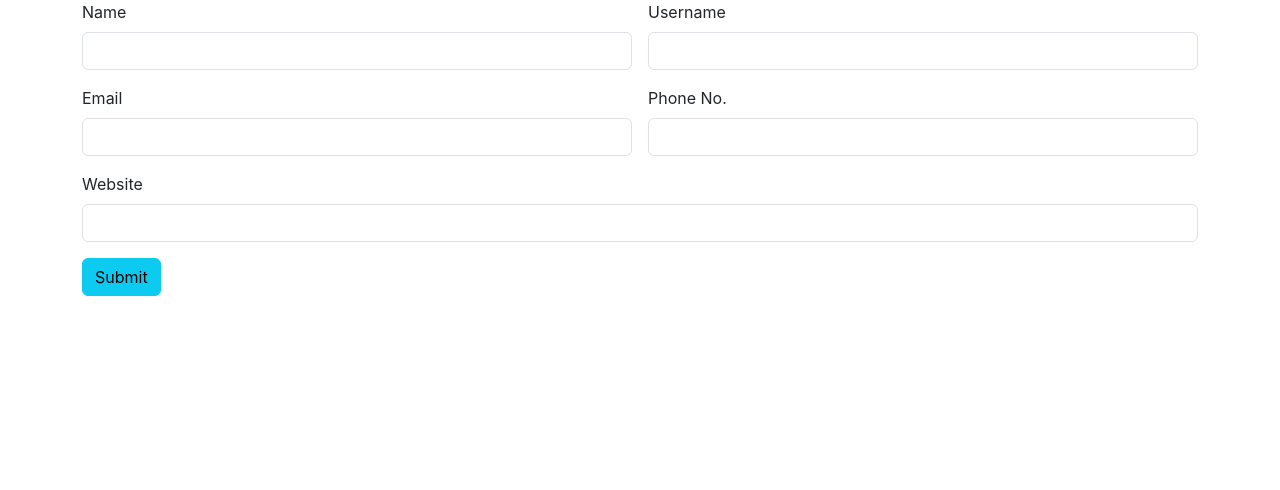
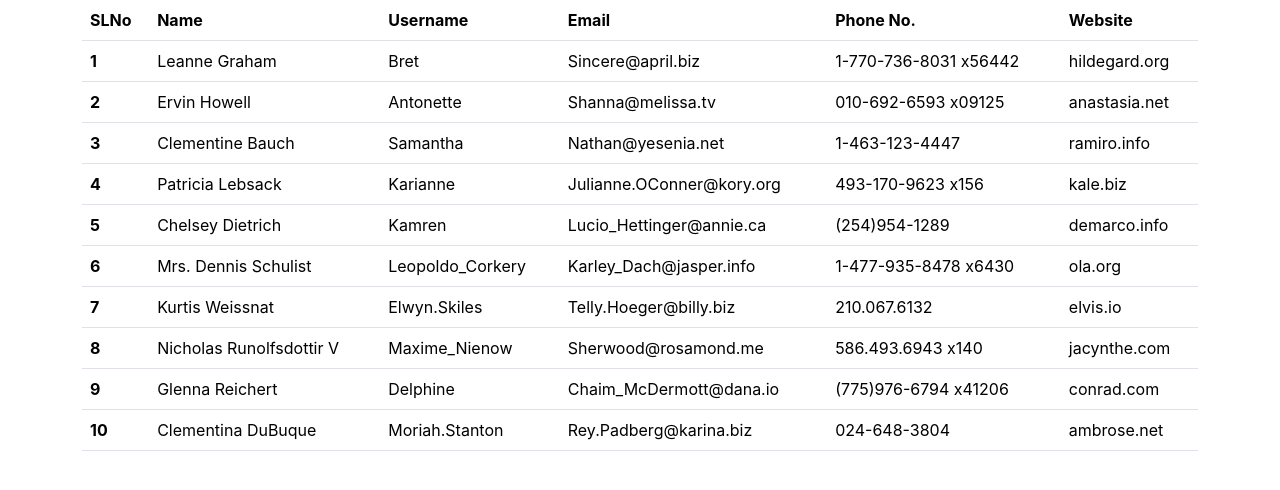
Before and after one commit to AdwaithVS/User-list, a React (Create React App) app: page / in a window 1280 px wide. Shown: the top 490 px of the page. Built offline with nearby package versions, Linux system fonts and the light colour scheme.

Commit message:
View Page

```diff
--- a/src/App.js
+++ b/src/App.js
@@ -1,11 +1,12 @@
 import logo from './logo.svg';
 import './App.css';
 import AddPage from './components/AddPage';
+import ViewPage from './components/ViewPage';
 
 function App() {
   return (
     <div>
-      <AddPage/>
+      <ViewPage/>
     </div>
   );
 }
--- /dev/null
+++ b/src/components/ViewPage.jsx
@@ -0,0 +1,278 @@
+import React, { useState } from 'react'
+
+const ViewPage = () => {
+const [data,changeData]=useState(
+    [
+        {
+          "id": 1,
+          "name": "Leanne Graham",
+          "username": "Bret",
+          "email": "Sincere@april.biz",
+          "address": {
+            "street": "Kulas Light",
+            "suite": "Apt. 556",
+            "city": "Gwenborough",
+            "zipcode": "92998-3874",
+            "geo": {
+              "lat": "-37.3159",
+              "lng": "81.1496"
+            }
+          },
+          "phone": "1-770-736-8031 x56442",
+          "website": "hildegard.org",
+          "company": {
+            "name": "Romaguera-Crona",
+            "catchPhrase": "Multi-layered client-server neural-net",
+            "bs": "harness real-time e-markets"
+          }
+        },
+        {
+          "id": 2,
+          "name": "Ervin Howell",
+          "username": "Antonette",
+          "email": "Shanna@melissa.tv",
+          "address": {
+            "street": "Victor Plains",
+            "suite": "Suite 879",
+            "city": "Wisokyburgh",
+            "zipcode": "90566-7771",
+            "geo": {
+              "lat": "-43.9509",
+              "lng": "-34.4618"
+            }
+          },
+          "phone": "010-692-6593 x09125",
+          "website": "anastasia.net",
+          "company": {
+            "name": "Deckow-Crist",
+            "catchPhrase": "Proactive didactic contingency",
+            "bs": "synergize scalable supply-chains"
+          }
+        },
+        {
+          "id": 3,
+          "name": "Clementine Bauch",
+          "username": "Samantha",
+          "email": "Nathan@yesenia.net",
+          "address": {
+            "street": "Douglas Extension",
+            "suite": "Suite 847",
+            "city": "McKenziehaven",
+            "zipcode": "59590-4157",
+            "geo": {
+              "lat": "-68.6102",
+              "lng": "-47.0653"
+            }
+          },
+          "phone": "1-463-123-4447",
+          "website": "ramiro.info",
+          "company": {
+            "name": "Romaguera-Jacobson",
+            "catchPhrase": "Face to face bifurcated interface",
+            "bs": "e-enable strategic applications"
+          }
+        },
+        {
+          "id": 4,
+          "name": "Patricia Lebsack",
+          "username": "Karianne",
+          "email": "Julianne.OConner@kory.org",
+          "address": {
+            "street": "Hoeger Mall",
+            "suite": "Apt. 692",
+            "city": "South Elvis",
+            "zipcode": "53919-4257",
+            "geo": {
+              "lat": "29.4572",
+              "lng": "-164.2990"
+            }
+          },
+          "phone": "493-170-9623 x156",
+          "website": "kale.biz",
+          "company": {
+            "name": "Robel-Corkery",
+            "catchPhrase": "Multi-tiered zero tolerance productivity",
+            "bs": "transition cutting-edge web services"
+          }
+        },
+        {
+          "id": 5,
+          "name": "Chelsey Dietrich",
+          "username": "Kamren",
+          "email": "Lucio_Hettinger@annie.ca",
+          "address": {
+            "street": "Skiles Walks",
+            "suite": "Suite 351",
+            "city": "Roscoeview",
+            "zipcode": "33263",
+            "geo": {
+              "lat": "-31.8129",
+              "lng": "62.5342"
+            }
+          },
+          "phone": "(254)954-1289",
+          "website": "demarco.info",
+          "company": {
+            "name": "Keebler LLC",
+            "catchPhrase": "User-centric fault-tolerant solution",
+            "bs": "revolutionize end-to-end systems"
+          }
+        },
+        {
+          "id": 6,
+          "name": "Mrs. Dennis Schulist",
+          "username": "Leopoldo_Corkery",
+          "email": "Karley_Dach@jasper.info",
+          "address": {
+            "street": "Norberto Crossing",
+            "suite": "Apt. 950",
+            "city": "South Christy",
+            "zipcode": "23505-1337",
+            "geo": {
+              "lat": "-71.4197",
+              "lng": "71.7478"
+            }
+          },
+          "phone": "1-477-935-8478 x6430",
+          "website": "ola.org",
+          "company": {
+            "name": "Considine-Lockman",
+            "catchPhrase": "Synchronised bottom-line interface",
+            "bs": "e-enable innovative applications"
+          }
+        },
+        {
+          "id": 7,
+          "name": "Kurtis Weissnat",
+          "username": "Elwyn.Skiles",
+          "email": "Telly.Hoeger@billy.biz",
+          "address": {
+            "street": "Rex Trail",
+            "suite": "Suite 280",
+            "city": "Howemouth",
+            "zipcode": "58804-1099",
+            "geo": {
+              "lat": "24.8918",
+              "lng": "21.8984"
+            }
+          },
+          "phone": "210.067.6132",
+          "website": "elvis.io",
+          "company": {
+            "name": "Johns Group",
+            "catchPhrase": "Configurable multimedia task-force",
+            "bs": "generate enterprise e-tailers"
+          }
+        },
+        {
+          "id": 8,
+          "name": "Nicholas Runolfsdottir V",
+          "username": "Maxime_Nienow",
+          "email": "Sherwood@rosamond.me",
+          "address": {
+            "street": "Ellsworth Summit",
+            "suite": "Suite 729",
+            "city": "Aliyaview",
+            "zipcode": "45169",
+            "geo": {
+              "lat": "-14.3990",
+              "lng": "-120.7677"
+            }
+          },
+          "phone": "586.493.6943 x140",
+          "website": "jacynthe.com",
+          "company": {
+            "name": "Abernathy Group",
+            "catchPhrase": "Implemented secondary concept",
+            "bs": "e-enable extensible e-tailers"
+          }
+        },
+        {
+          "id": 9,
+          "name": "Glenna Reichert",
+          "username": "Delphine",
+          "email": "Chaim_McDermott@dana.io",
+          "address": {
+            "street": "Dayna Park",
+            "suite": "Suite 449",
+            "city": "Bartholomebury",
+            "zipcode": "76495-3109",
+            "geo": {
+              "lat": "24.6463",
+              "lng": "-168.8889"
+            }
+          },
+          "phone": "(775)976-6794 x41206",
+          "website": "conrad.com",
+          "company": {
+            "name": "Yost and Sons",
+            "catchPhrase": "Switchable contextually-based project",
+            "bs": "aggregate real-time technologies"
+          }
+        },
+        {
+          "id": 10,
+          "name": "Clementina DuBuque",
+          "username": "Moriah.Stanton",
+          "email": "Rey.Padberg@karina.biz",
+          "address": {
+            "street": "Kattie Turnpike",
+            "suite": "Suite 198",
+            "city": "Lebsackbury",
+            "zipcode": "31428-2261",
+            "geo": {
+              "lat": "-38.2386",
+              "lng": "57.2232"
+            }
+          },
+          "phone": "024-648-3804",
+          "website": "ambrose.net",
+          "company": {
+            "name": "Hoeger LLC",
+            "catchPhrase": "Centralized empowering task-force",
+            "bs": "target end-to-end models"
+          }
+        }
+      ]
+)
+    return (
+        <div>
+            <div className="container">
+                <div className="row">
+                    <div className="col col-12 col-sm-12 col-md-12 col-lg-12 col-xl-12 col-xxl-12">
+                        <table class="table">
+                            <thead>
+                                <tr>
+                                    <th scope="col">SLNo</th>
+                                    <th scope="col">Name</th>
+                                    <th scope="col">Username</th>
+                                    <th scope="col">Email</th>
+                                    <th scope="col">Phone No.</th>
+                                    <th scope="col">Website</th>
+                                </tr>
+                            </thead>
+                            <tbody>
+                                {
+                                    data.map(
+                                        (value,index)=>{
+                                            return <tr>
+                                            <th scope="row">{value.id}</th>
+                                            <td>{value.name}</td>
+                                            <td>{value.username}</td>
+                                            <td>{value.email}</td>
+                                            <td>{value.phone}</td>
+                                            <td>{value.website}</td>
+                                        </tr>
+                                        }
+                                    )
+                                }
+                            </tbody>
+                        </table>
+                    </div>
+                </div>
+            </div>
+        </div>
+    )
+}
+
+export default ViewPage
```
